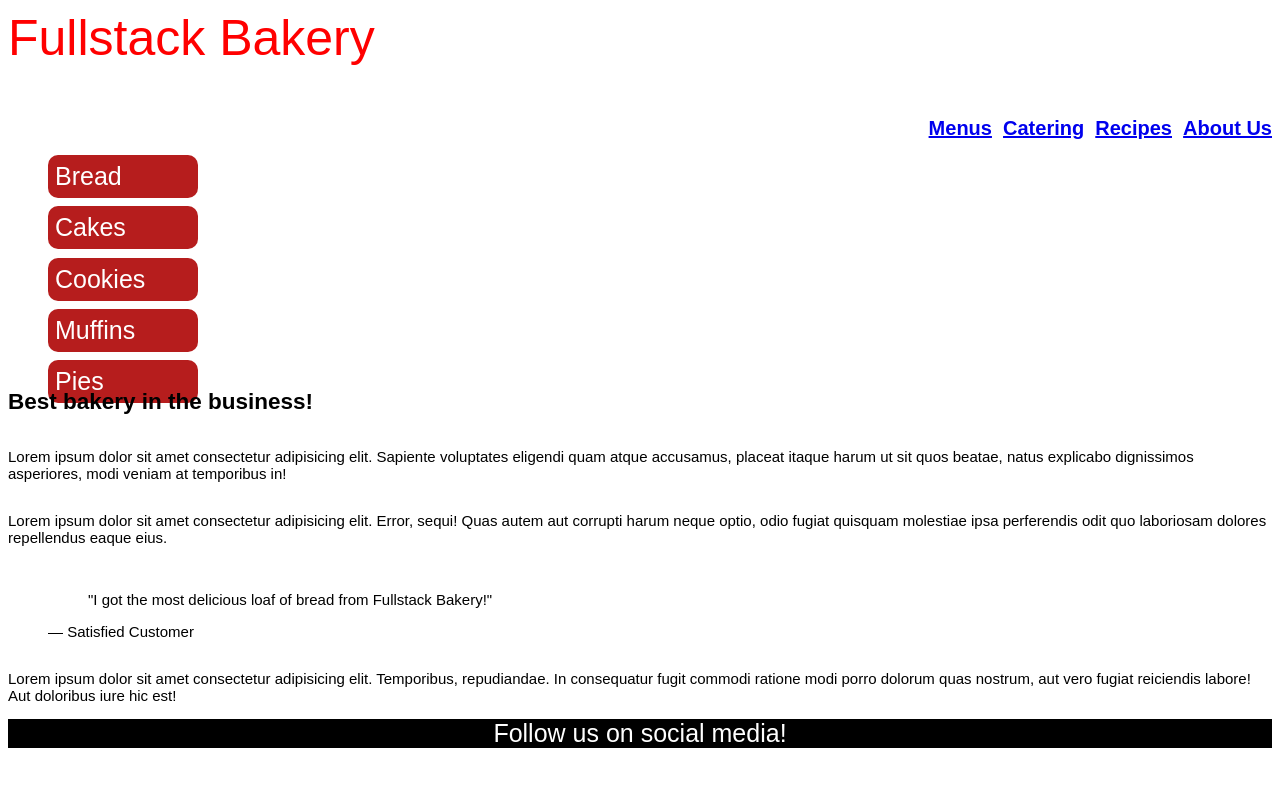
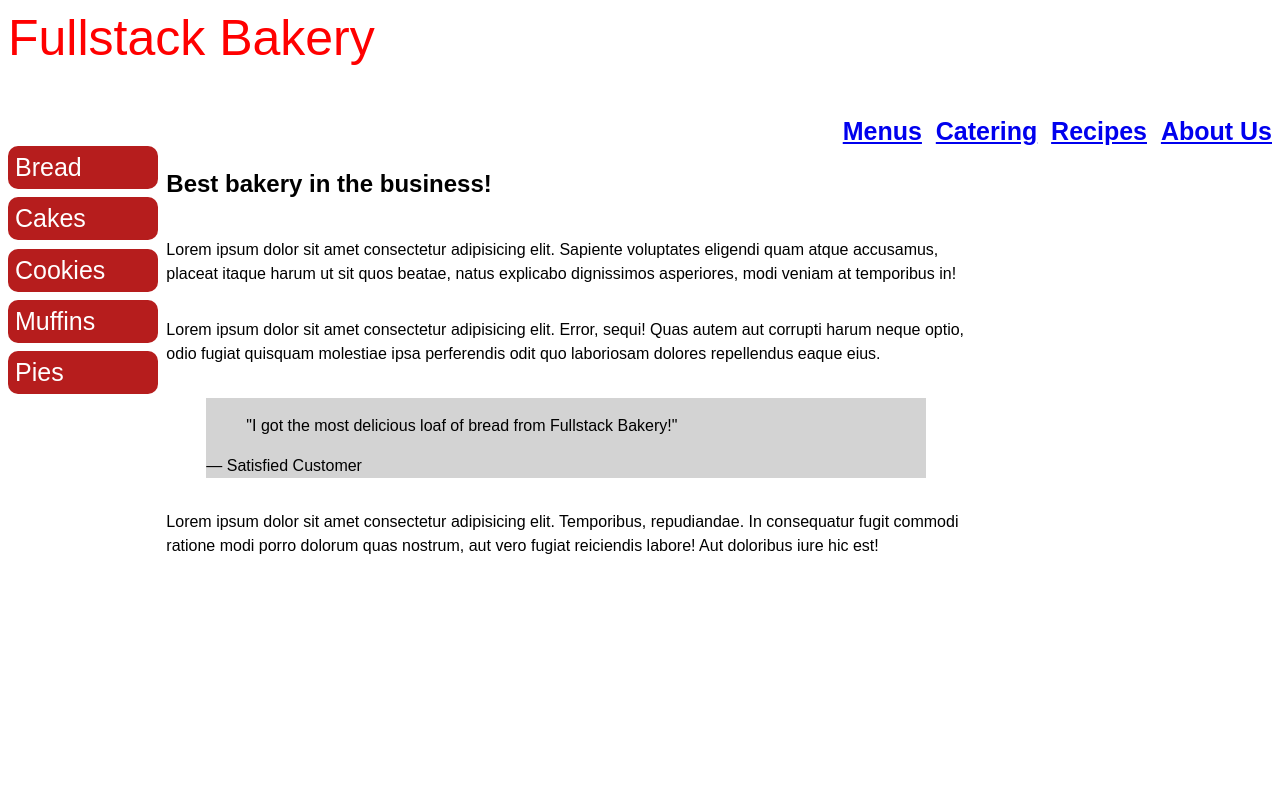
Before and after one commit to jackalexandre333-prog/fullstack-bakery, a plain HTML site: page index.html in a window 1280 px wide. Shown: the top 800 px of the page. Drawn offline with Linux system fonts and the light colour scheme.

Commit message:
bakery.css

```diff
--- a/bakery.css
+++ b/bakery.css
@@ -17,6 +17,7 @@ body {
   flex-direction: column;
   font-family: arial, sans-serif;
   font-size: 15px;
+  min-height: 100vh;
 }
 ul {
   display: flex;
@@ -25,22 +26,38 @@ ul {
   height: 25vh;
   width: 150px;
   font-family: Arial, sans-serif;
-  justify-content: left;
-  align-items: left;
+  margin: 0;
+  padding: 0;
 }
 nav {
   display: flex;
   gap: 1ch;
   justify-content: right;
   align-items: center;
-  font-size: 20px;
+  font-size: 25px;
   font-family: Arial, Helvetica, sans-serif;
   font-weight: bold;
+}
+main {
+  display: flex;
+  flex-grow: 1;
+  gap: 1ch;
+  justify-content: left;
+  align-items: left;
+}
+.testimonial {
+  background-color: lightgray;
 }
 
 article {
   display: flex;
   flex-direction: column;
+  width: 800px;
+
+  line-height: 1.5;
+  font-family: Arial, Helvetica, sans-serif;
+  font-size: 1rem;
+  min-height: 100vh;
 }
 #bread {
   display: flex;
```
